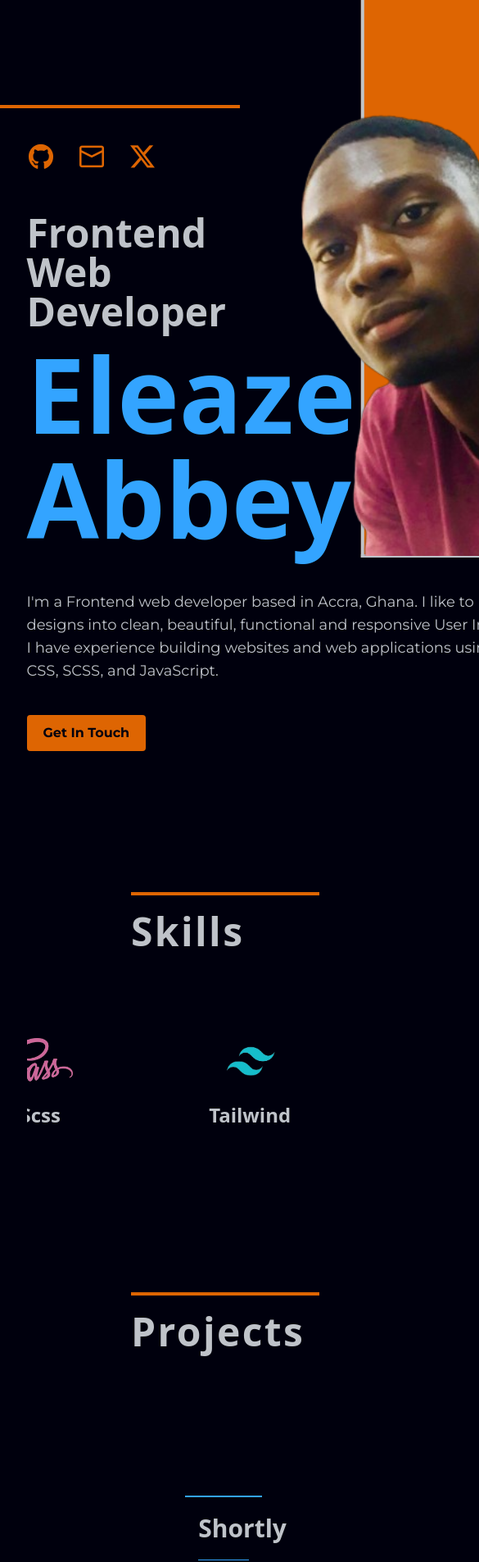
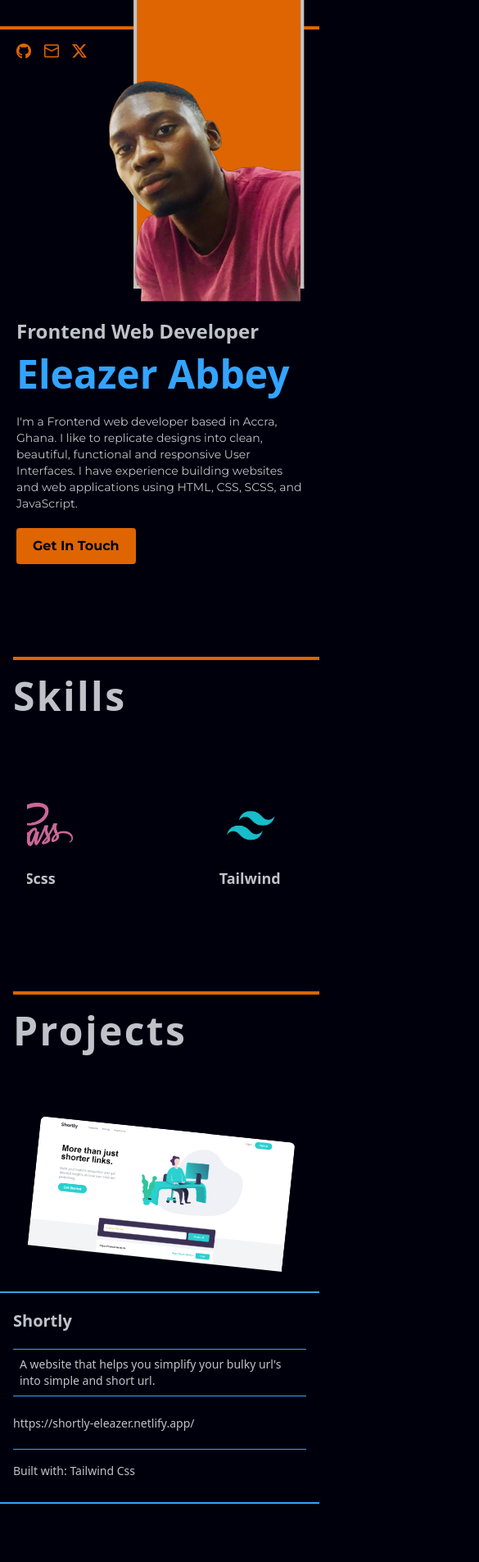
Before and after one commit to abbey-eleazer/portfolio, a Vue app: page / in a window 390 px wide. Shown: the top 1905 px of the page at 82% size, 585 px wide, since content can reach past the window. Built offline with nearby package versions, Linux system fonts and the light colour scheme.

Commit message:
a bit of responsiveness on mobile

```diff
--- a/src/components/GetIntouch.vue
+++ b/src/components/GetIntouch.vue
@@ -1,10 +1,10 @@
 <template>
-  <div class="callout-container">
-    <div class="callout-banner">
-      <h1 class="callout-text">
+  <div class="mx-auto mt-32">
+    <div class="w-[80%] mx-auto mt-32 text-center">
+      <h1 class="text-3xl pb-12 md:text-8xl text-colorSecondary tracking-wide capitalize font-bold md:pb-32">
         together we can<br> build amazing things
       </h1>
-      <a class="callout-btn" href="mailto:abbeyeleazer@gmail.com">get in touch</a>
+      <a class="text-3xl px-4 py-2 md:text-6xl font-semibold capitalize text-colorTertiary  font-serif mx-auto md:px-8 md:py-5 hover:bg-colorTertiary hover:text-colorPrimary hover:rounded-2xl" href="mailto:abbeyeleazer@gmail.com">get in touch</a>
     </div>
   </div>
 </template>
--- a/src/components/HeroSection.vue
+++ b/src/components/HeroSection.vue
@@ -1,29 +1,34 @@
 <template>
   <main>
-    <div class="absolute flex gap-8 ml-[9%] mt-12">
-      <a href="https://github.com/abbey-eleazer"><i class="pi pi-github text-3xl text-colorSecondary cursor-pointer" style=""></i></a>
-      <a href="mailto:abbeyeleazer@gmail.com"><i class="pi pi-envelope text-3xl  text-colorSecondary cursor-pointer"></i></a>
-      <a href="https://x.com/@Abbey_Eleazer"><i class="pi pi-twitter text-3xl  text-colorSecondary cursor-pointer"></i></a>
+    <div class="absolute flex gap-4 ml-5  mt-5 md:mt-12 md:ml-[9%] md:gap-8">
+      <a href="https://github.com/abbey-eleazer"><i class="pi pi-github text-lg md:text-3xl text-colorSecondary cursor-pointer"></i></a>
+      <a href="mailto:abbeyeleazer@gmail.com"><i class="pi pi-envelope text-lg md:text-3xl  text-colorSecondary cursor-pointer"></i></a>
+      <a href="https://x.com/@Abbey_Eleazer"><i class="pi pi-twitter text-lg md:text-3xl  text-colorSecondary cursor-pointer"></i></a>
     </div>
-    <div class=" hero-container">
+
+    <!-- container  -->
+
+    <div class="mt-8 md:grid md:grid-cols-12 md:mt-32 md:pb-32 ">
       <div class="w-full border-t-4 col-span-9 border-colorSecondary"></div>
-      <div class="hero-text">
-        <div class="hero-text-heading">
-          <h2>Frontend web developer</h2>
-          <h1>Eleazer Abbey</h1>
+      <div class="mt-[22rem] pl-5 md:mt-32 text-colorText font-serif col-start-2 col-span-6">
+        <div class="">
+          <h2 class="text-2xl md:text-5xl font-bold font-sans mb-3 capitalize">Frontend web developer</h2>
+          <h1 class="text-5xl mb-6 md:text-9xl font-black font-sans text-colorTertiary md:mb-12">Eleazer Abbey</h1>
         </div>
-          <div class="hero-text-about">
+          <div class="text-sm pr-4 md:w-[40rem] md:text-lg">
             <p>I'm a Frontend web developer based in Accra, Ghana. I like to replicate designs into clean, beautiful, functional and responsive User Interfaces. I have experience building websites and web applications using HTML, CSS, SCSS, and JavaScript.</p>
           </div>
-          <div class="hero-text-btn">
-            <button><a href="mailto:abbeyeleazer@gmail.com">Get In Touch</a></button>
+          <div class="absolute mt-5 md:mt-10">
+            <button class="bg-colorSecondary px-5 py-2.5 rounded font-bold capitalize text-colorPrimary"><a href="mailto:abbeyeleazer@gmail.com">Get In Touch</a></button>
           </div>
       </div>
 
-      <div class="hero-image-wrapper">
-        <div class="hero-image-background">
+      <!-- Inage -->
+
+      <div class="w-[15rem] ml-32 md:w-[30rem] col-start-8 col-span-3">
+        <div class="absolute top-0 w-[13rem] h-[22rem] translate-x-[2.2rem] md:w-[25rem] md:h-[42.5rem]  md:translate-x-[5.3rem] bg-colorSecondary border-t-0 border-4 border-colorText">
         </div>
-          <div class="hero-image"><img class="relative w-full z-10" src="../../images/eleazer.png" alt=""></div>
+          <div class="-translate-y-[33.1rem] -translate-x-[1px]"><img class="relative w-full z-10" src="../../images/eleazer.png" alt=""></div>
       </div>
       <div class="col-span-1 col-start-12"></div>
 
--- a/src/components/NavSection.vue
+++ b/src/components/NavSection.vue
@@ -1,15 +1,15 @@
 <template>
-   <div class="footer">
+   <div class="flex flex-col-reverse md:flex-row justify-evenly items-center w-full h-32 mt-32 bg-colorSecondary mx-auto">
     <div class="name">
       <h3>Eleazer Abbey Nii </h3>
       <p> &copy; 2024</p>
     </div>
-    <div class="socials">
+    <div class="p-4 ">
 
-      <ul class="links">
-        <li><i  class="pi pi-github text-lg cursor-pointer"></i><a href="https://github.com/abbey-eleazer">github</a></li>
-        <li><i class="pi pi-envelope text-lg cursor-pointer"></i><a href="mailto:abbeyeleazer@gmail.com">mail</a></li>
-        <li><i  class="pi pi-twitter text-lg cursor-pointer"></i><a href="https://x.com/@Abbey_Eleazer">twitter</a></li>
+      <ul class=" flex items-center justify-center gap-5">
+        <li class="flex items-center justify-center gap-2 hover:border-b hover:pb-1 hover:border-black"><i  class="pi pi-github text-lg cursor-pointer"></i><a class="font-semibold " href="https://github.com/abbey-eleazer">github</a></li>
+        <li class="flex items-center justify-center gap-2 hover:border-b hover:pb-1 hover:border-black"><i class="pi pi-envelope text-lg cursor-pointer"></i><a class="font-semibold " href="mailto:abbeyeleazer@gmail.com">mail</a></li>
+        <li class="flex items-center justify-center gap-2 hover:border-b hover:pb-1 hover:border-black"><i  class="pi pi-twitter text-lg cursor-pointer"></i><a class="font-semibold " href="https://x.com/@Abbey_Eleazer">twitter</a></li>
       </ul>
     </div>
    </div>
--- a/src/components/ProjectFive.vue
+++ b/src/components/ProjectFive.vue
@@ -1,16 +1,18 @@
+
+
 <template>
-  <div class="project-wrapper">
+  <div class="flex items-center justify-evenly mx-auto mt-12 w-[100%] md:w-[80%] md:mt-32 md:pb-24 flex-col">
 
-   <div class="project-image rotate-6">
+   <div class=" w-[80%] rounded-md pb-10 md:w-[40%] md:rounded-xl object-contain overflow-hidden transform rotate-6">
  <img src="../../images/Fylo.png" alt="">
    </div>
-     <div class="project-text">
-       <h4 class="text-colorText font-bold text-3xl border-b border-colorTertiary pb-5">Fylo</h4>
-       <p class="project-text-description">
+     <div class="h-full w-full px-4 md:w-[30%] border-2 border-l-0 border-r-0 py-5 md:px-4 border-colorTertiary">
+       <h4 class="text-colorText font-bold text-xl md:text-3xl border-b border-colorTertiary pb-5">Fylo</h4>
+       <p class="text-colorText text-sm p-2 md:text-xl md:pt-5 md:pb-5 border-b border-colorTertiary mb-5">
         A website that helps you simplify your bulky url's into simple and short url.
        </p>
-       <a href="https://fylo-eleazer.netlify.app" class="project-text-url">https://fylo-eleazer.netlify.app</a>
-       <p class="project-text-stack">
+       <a href="https://fylo-eleazer.netlify.app" class="hover:text-colorSecondary text-colorText text-sm md:text-xl">https://fylo-eleazer.netlify.app</a>
+       <p class="pt-4 md:pb-5 pb-2 mt-5 border-t border-colorTertiary  text-colorText text-sm md:text-xl">
          Built with: Tailwind Css
        </p>
      </div>
--- a/src/components/ProjectFour.vue
+++ b/src/components/ProjectFour.vue
@@ -1,16 +1,18 @@
+
+
 <template>
-  <div class="project-wrapper-2">
+  <div class="flex items-center justify-evenly mx-auto mt-12 pb-10 w-[100%] md:w-[80%] md:mt-32 md:pb-24 flex-col">
 
-   <div class="project-image rotate-[-6deg]">
+   <div class=" w-[80%] rounded-md pb-10 md:w-[40%] md:rounded-xl object-contain overflow-hidden transform rotate-6">
  <img src="../../images/Loopstudio.png" alt="">
    </div>
-     <div class="project-text">
-       <h4 class="text-colorText font-bold text-3xl border-b border-colorTertiary pb-5">Loop Studio</h4>
-       <p class="project-text-description">
+     <div class="h-full w-full px-4 md:w-[30%] border-2 border-l-0 border-r-0 py-5 md:px-4 border-colorTertiary">
+       <h4 class="text-colorText font-bold text-xl md:text-3xl border-b border-colorTertiary pb-5">Loop Studio</h4>
+       <p class="text-colorText text-sm p-2 md:text-xl md:pt-5 md:pb-5 border-b border-colorTertiary mb-5">
         A website that helps you simplify your bulky url's into simple and short url.
        </p>
-       <a href="https://loopstudios-eleazer.netlify.app" class="project-text-url">https://loopstudios-eleazer.netlify.app</a>
-       <p class="project-text-stack">
+       <a href="https://loopstudios-eleazer.netlify.app" class="hover:text-colorSecondary text-colorText text-sm md:text-xl">https://loopstudios-eleazer.netlify.app</a>
+       <p class="pt-4 md:pb-5 pb-2 mt-5 border-t border-colorTertiary  text-colorText text-sm md:text-xl">
          Built with: Tailwind Css
        </p>
      </div>
--- a/src/components/ProjectOne.vue
+++ b/src/components/ProjectOne.vue
@@ -1,16 +1,16 @@
 <template>
-     <div class="project-wrapper">
+     <div class="flex items-center justify-evenly mx-auto mt-12 pb-10 w-[100%] md:w-[80%] md:mt-32 md:pb-24 flex-col">
 
-      <div class="project-image rotate-6">
+      <div class=" w-[80%] rounded-md pb-10 md:w-[40%] md:rounded-xl object-contain overflow-hidden transform rotate-6">
     <img src="../../images/shortly.png" alt="">
       </div>
-        <div class="project-text">
-          <h4 class="text-colorText font-bold text-3xl border-b border-colorTertiary pb-5">Shortly</h4>
-          <p class="project-text-description">
+        <div class="h-full w-full px-4 md:w-[30%] border-2 border-l-0 border-r-0 py-5 md:px-4 border-colorTertiary">
+          <h4 class="text-colorText font-bold text-xl md:text-3xl border-b border-colorTertiary pb-5">Shortly</h4>
+          <p class="text-colorText text-sm p-2 md:text-xl md:pt-5 md:pb-5 border-b border-colorTertiary mb-5">
            A website that helps you simplify your bulky url's into simple and short url.
           </p>
-          <a href="https://shortly-eleazer.netlify.app/" class="project-text-url">https://shortly-eleazer.netlify.app/</a>
-          <p class="project-text-stack">
+          <a href="https://shortly-eleazer.netlify.app/" class="hover:text-colorSecondary text-colorText text-sm md:text-xl">https://shortly-eleazer.netlify.app/</a>
+          <p class="pt-4 md:pb-5 pb-2 mt-5 border-t border-colorTertiary  text-colorText text-sm md:text-xl">
             Built with: Tailwind Css
           </p>
         </div>
--- a/src/components/ProjectSection.vue
+++ b/src/components/ProjectSection.vue
@@ -1,6 +1,6 @@
 <template>
-  <div class="projects-container">
-    <h3 class="heading-secondary"> Projects</h3>
+  <div class="mx-auto mt-12 md:mt-32">
+    <h3 class="text-colorText ml-4 capitalize text-5xl font-bold tracking-wider md:ml-40 border-t-4 border-colorSecondary pt-5 pb-12"> Projects</h3>
     <div>
    <project-one/>
    <project-two/>
--- a/src/components/SkillsSection.vue
+++ b/src/components/SkillsSection.vue
@@ -1,131 +1,132 @@
 <template>
-  <div class="skills-container">
-  <h2 class="heading-secondary">skills</h2>
+  <div class="flex flex-col -mt-24 md:mt-32">
+  <h2 class="text-colorText ml-4 capitalize text-5xl font-bold tracking-wider md:ml-40 border-t-4 border-colorSecondary pt-5 pb-12">skills</h2>
+
   <div class="skills-animation-wrapper group">
     <ul class="flex gap-40 h-full items-center scroll-anime scroll-smooth group-hover:paused" aria-hidden="true">
-      <li class=" flex-shrink-0">
-        <div class="logo">
+      <li class=" flex flex-col w-[6rem] h-[8rem] items-center">
+        <div class="w-[5rem] h-[5rem] object-contain flex justify-center items-center pb-4">
         <img class="w-full inline-block" src="../../images/html-removebg-preview.png" alt="">
       </div>
-        <h3 class="text-colorText text-2xl font-semibold text-center capitalize">html</h3>
+        <h3 class="text-colorText text-lg md:text-2xl font-semibold text-center capitalize">html</h3>
       </li>
 
-      <li class=" flex-shrink-0">
-        <div class="logo">
+      <li class=" flex flex-col w-[6rem] h-[8rem] items-center">
+        <div class="w-[5rem] h-[5rem] object-contain flex justify-center items-center pb-4">
         <img src="../../images/css3logo.png" alt="">
         </div>
         <h3 class="skills-name">css</h3>
       </li>
-      <li class=" flex-shrink-0">
-        <div class="logo">
+      <li class=" flex flex-col w-[6rem] h-[8rem] items-center">
+        <div class="w-[5rem] h-[5rem] object-contain flex justify-center items-center pb-4">
         <img src="../../images/js-removebg-preview.png" alt="">
       </div>
-        <h3 class="text-colorText text-2xl font-semibold text-center capitalize">JavaScript</h3>
+        <h3 class="text-colorText text-lg md:text-2xl font-semibold text-center capitalize">JavaScript</h3>
       </li>
-      <li class=" flex-shrink-0">
-        <div class="logo">
+      <li class=" flex flex-col w-[6rem] h-[8rem] items-center">
+        <div class="w-[5rem] h-[5rem] object-contain flex justify-center items-center pb-4">
         <img src="../../images/scss-removebg-preview.png" alt="">
       </div>
-        <h3 class="text-colorText text-2xl font-semibold text-center capitalize">scss</h3>
+        <h3 class="text-colorText text-lg md:text-2xl font-semibold text-center capitalize">scss</h3>
       </li>
-      <li class=" flex-shrink-0">
-        <div class="logo">
+      <li class=" flex flex-col w-[6rem] h-[8rem] items-center">
+        <div class="w-[5rem] h-[5rem] object-contain flex justify-center items-center pb-4">
         <img src="../../images/tw-removebg-preview.png" alt="">
       </div>
-        <h3 class="text-colorText text-2xl font-semibold text-center capitalize">tailwind</h3>
+        <h3 class="text-colorText text-lg md:text-2xl font-semibold text-center capitalize">tailwind</h3>
       </li>
-      <li class=" flex-shrink-0">
-        <div class="logo">
+      <li class=" flex flex-col w-[6rem] h-[8rem] items-center">
+        <div class="w-[5rem] h-[5rem] object-contain flex justify-center items-center pb-4">
         <img src="../../images/git-removebg-preview.png" alt="">
       </div>
-        <h3 class="text-colorText text-2xl font-semibold text-center capitalize">git</h3>
+        <h3 class="text-colorText text-lg md:text-2xl font-semibold text-center capitalize">git</h3>
       </li>
-      <li class=" flex-shrink-0">
-        <div class="logo">
+      <li class=" flex flex-col w-[6rem] h-[8rem] items-center">
+        <div class="w-[5rem] h-[5rem] object-contain flex justify-center items-center pb-4">
         <img src="../../images/vue-removebg-preview.png" alt="">
       </div>
-        <h3 class="text-colorText text-2xl font-semibold text-center capitalize">vue</h3>
+        <h3 class="text-colorText text-lg md:text-2xl font-semibold text-center capitalize">vue</h3>
       </li>
-      <li class=" flex-shrink-0">
-        <div class="logo">
+      <li class=" flex flex-col w-[6rem] h-[8rem] items-center">
+        <div class="w-[5rem] h-[5rem] object-contain flex justify-center items-center pb-4">
         <img class="w-[8rem] object-fill" src="../../images/react-removebg-preview.png" alt="">
       </div>
-        <h3 class="text-colorText text-2xl font-semibold text-center capitalize">react</h3>
+        <h3 class="text-colorText text-lg md:text-2xl font-semibold text-center capitalize">react</h3>
       </li>
-      <li class=" flex-shrink-0">
-        <div class="logo">
+      <li class=" flex flex-col w-[6rem] h-[8rem] items-center">
+        <div class="w-[5rem] h-[5rem] object-contain flex justify-center items-center pb-4">
         <img src="../../images/ts-removebg-preview.png" alt="">
       </div>
-        <h3 class="text-colorText text-2xl font-semibold text-center capitalize">typescript</h3>
+        <h3 class="text-colorText text-lg md:text-2xl font-semibold text-center capitalize">typescript</h3>
       </li>
-      <li class=" flex-shrink-0">
-        <div class="logo">
+      <li class=" flex flex-col w-[6rem] h-[8rem] items-center">
+        <div class="w-[5rem] h-[5rem] object-contain flex justify-center items-center pb-4">
         <img src="../../images/node-removebg-preview.png" alt="">
       </div>
-        <h3 class="text-colorText text-2xl font-semibold text-center capitalize">node js</h3>
+        <h3 class="text-colorText text-lg md:text-2xl font-semibold text-center capitalize">node js</h3>
       </li>
     </ul>
     <ul class="flex gap-40 h-full items-center scroll-anime scroll-smooth group-hover:paused" aria-hidden="true">
-      <li class=" flex-shrink-0">
-        <div class="logo">
+      <li class=" flex flex-col w-[6rem] h-[8rem] items-center">
+        <div class="w-[5rem] h-[5rem] object-contain flex justify-center items-center pb-4">
         <img class="w-full inline-block" src="../../images/html-removebg-preview.png" alt="">
       </div>
-        <h3 class="text-colorText text-2xl font-semibold text-center capitalize">html</h3>
+        <h3 class="text-colorText text-lg md:text-2xl font-semibold text-center capitalize">html</h3>
       </li>
 
-      <li class=" flex-shrink-0">
-        <div class="logo">
+      <li class=" flex flex-col w-[6rem] h-[8rem] items-center">
+        <div class="w-[5rem] h-[5rem] object-contain flex justify-center items-center pb-4">
         <img src="../../images/css3logo.png" alt="">
         </div>
         <h3 class="skills-name">css</h3>
       </li>
-      <li class=" flex-shrink-0">
-        <div class="logo">
+      <li class=" flex flex-col w-[6rem] h-[8rem] items-center">
+        <div class="w-[1rem] h-[1rem] md:w-[5rem] md:h-[5rem] object-contain flex justify-center items-center pb-4">
         <img src="../../images/js-removebg-preview.png" alt="">
       </div>
-        <h3 class="text-colorText text-2xl font-semibold text-center capitalize">JavaScript</h3>
+        <h3 class="text-colorText text-lg md:text-2xl font-semibold text-center capitalize">JavaScript</h3>
       </li>
-      <li class=" flex-shrink-0">
-        <div class="logo">
+      <li class=" flex flex-col w-[6rem] h-[8rem] items-center">
+        <div class="w-[5rem] h-[5rem] object-contain flex justify-center items-center pb-4">
         <img src="../../images/scss-removebg-preview.png" alt="">
       </div>
-        <h3 class="text-colorText text-2xl font-semibold text-center capitalize">scss</h3>
+        <h3 class="text-colorText text-lg md:text-2xl font-semibold text-center capitalize">scss</h3>
       </li>
-      <li class=" flex-shrink-0">
-        <div class="logo">
+      <li class=" flex flex-col w-[6rem] h-[8rem] items-center">
+        <div class="w-[5rem] h-[5rem] object-contain flex justify-center items-center pb-4">
         <img src="../../images/tw-removebg-preview.png" alt="">
       </div>
-        <h3 class="text-colorText text-2xl font-semibold text-center capitalize">tailwind</h3>
+        <h3 class="text-colorText text-lg md:text-2xl font-semibold text-center capitalize">tailwind</h3>
       </li>
-      <li class=" flex-shrink-0">
-        <div class="logo">
+      <li class=" flex flex-col w-[6rem] h-[8rem] items-center">
+        <div class="w-[5rem] h-[5rem] object-contain flex justify-center items-center pb-4">
         <img src="../../images/git-removebg-preview.png" alt="">
       </div>
-        <h3 class="text-colorText text-2xl font-semibold text-center capitalize">git</h3>
+        <h3 class="text-colorText text-lg md:text-2xl font-semibold text-center capitalize">git</h3>
       </li>
-      <li class=" flex-shrink-0">
-        <div class="logo">
+      <li class=" flex flex-col w-[6rem] h-[8rem] items-center">
+        <div class="w-[5rem] h-[5rem] object-contain flex justify-center items-center pb-4">
         <img src="../../images/vue-removebg-preview.png" alt="">
       </div>
-        <h3 class="text-colorText text-2xl font-semibold text-center capitalize">vue</h3>
+        <h3 class="text-colorText text-lg md:text-2xl font-semibold text-center capitalize">vue</h3>
       </li>
-      <li class=" flex-shrink-0">
-        <div class="logo">
+      <li class=" flex flex-col w-[6rem] h-[8rem] items-center">
+        <div class="w-[5rem] h-[5rem] object-contain flex justify-center items-center pb-4">
         <img class="w-[8rem] object-fill" src="../../images/react-removebg-preview.png" alt="">
       </div>
-        <h3 class="text-colorText text-2xl font-semibold text-center capitalize">react</h3>
+        <h3 class="text-colorText text-lg md:text-2xl font-semibold text-center capitalize">react</h3>
       </li>
-      <li class=" flex-shrink-0">
-        <div class="logo">
+      <li class=" flex flex-col w-[6rem] h-[8rem] items-center">
+        <div class="w-[5rem] h-[5rem] object-contain flex justify-center items-center pb-4">
         <img src="../../images/ts-removebg-preview.png" alt="">
       </div>
-        <h3 class="text-colorText text-2xl font-semibold text-center capitalize">typescript</h3>
+        <h3 class="text-colorText text-lg md:text-2xl font-semibold text-center capitalize">typescript</h3>
       </li>
-      <li class=" flex-shrink-0">
-        <div class="logo">
+      <li class=" flex flex-col w-[6rem] h-[8rem] items-center">
+        <div class="w-[5rem] h-[5rem] object-contain flex justify-center items-center pb-4">
         <img src="../../images/node-removebg-preview.png" alt="">
       </div>
-        <h3 class="text-colorText text-2xl font-semibold text-center capitalize">node js</h3>
+        <h3 class="text-colorText text-lg md:text-2xl font-semibold text-center capitalize">node js</h3>
       </li>
     </ul>
 
--- a/style.css
+++ b/style.css
@@ -7,61 +7,11 @@
   @apply bg-colorPrimary;
 }
 
-.hero-container {
-  @apply grid grid-cols-12 mt-32 pb-32;
-}
-
-.hero-text {
-  @apply mt-32 text-colorText font-serif col-start-2 col-span-6;
-}
-
-.hero-image-wrapper {
-  @apply ml-32 w-[30rem] col-start-8 col-span-3;
-}
-
-.hero-image-background {
-  @apply absolute w-[25rem] h-[42.5rem] top-0 translate-x-[5.3rem] bg-colorSecondary  border-t-0 border-4 border-colorText;
-}
-
-.hero-text-heading h1 {
-  @apply text-9xl font-black font-sans text-colorTertiary mb-12;
-}
-
-.hero-text-heading h2 {
-  @apply text-5xl font-bold font-sans mb-3 capitalize;
-}
-
-.hero-text-about {
-  @apply w-[40rem] text-lg;
-}
-
-.hero-text-btn {
-  @apply absolute mt-10;
-}
-.hero-text-btn button {
-  @apply bg-colorSecondary px-5 py-2.5 rounded font-bold capitalize text-colorPrimary;
-}
-
-/* SKILLS  */
-
-.skills-container {
-  @apply flex flex-col mt-32;
-}
-.skills-container ul li {
-  @apply flex flex-col w-[6rem] h-[8rem] items-center;
-}
-
-.logo {
-  @apply w-[5rem] h-[5rem] object-contain flex justify-center items-center pb-4;
-}
 
 .skills-name {
   @apply text-colorText text-2xl font-semibold text-center capitalize;
 }
 
-.heading-secondary {
-  @apply text-colorText capitalize text-5xl font-bold tracking-wider ml-40 border-t-4 border-colorSecondary pt-5 pb-12;
-}
 
 .skills-animation-wrapper {
   @apply flex gap-40 w-[83%] h-60 mx-auto overflow-hidden;
@@ -87,10 +37,6 @@
   }
 }
 
-.projects-container {
-  @apply mx-auto mt-32;
-}
-
 .project-wrapper {
   @apply flex items-center justify-evenly mx-auto w-[80%] mt-32 pb-24;
 }
@@ -98,66 +44,7 @@
   @apply flex flex-row-reverse items-center justify-evenly mx-auto w-[80%] mt-32 pb-24;
 }
 
-.project-image {
-  @apply w-[40%] rounded-xl object-contain overflow-hidden transform;
-}
-
-.project-text {
-  @apply h-full w-[30%] border-2 border-l-0 border-r-0 py-5 px-4 border-colorTertiary;
-}
-
-.project-text-description {
-  @apply text-colorText text-xl pt-5 pb-5 border-b border-colorTertiary mb-5;
-}
-
-.project-text-url {
-  @apply hover:text-colorSecondary text-colorText text-xl;
-}
-.project-text-stack {
-  @apply pt-4 pb-5 mt-5 border-t border-colorTertiary  text-colorText text-xl;
-};
-
-/* nav */
-
-.footer {
-  @apply flex justify-evenly items-center w-full h-32 mt-32 bg-colorSecondary mx-auto
-}
 
 .name {
   @apply text-center text-lg font-semibold
 }
-
-.socials {
-  @apply p-4
-}
-
-.links {
-  @apply flex items-center justify-center gap-5
-}
-.links li {
-  @apply flex items-center justify-center gap-2 hover:border-b hover:pb-1 hover:border-black
-}
-
-.links li a {
-  @apply font-semibold
-}
-
-
-
-/* callout */
-
-.callout-container {
-  @apply mx-auto mt-32;
-}
-
-.callout-banner {
-  @apply w-[80%] mx-auto mt-32 text-center ;
-}
-
-.callout-text {
-  @apply text-8xl text-colorSecondary tracking-wide capitalize font-bold pb-32;
-}
-
-.callout-btn {
-  @apply text-6xl font-semibold capitalize text-colorTertiary  font-serif mx-auto px-8 py-5 hover:bg-colorTertiary hover:text-colorPrimary hover:rounded-2xl;
-}
```
Also changed, not shown: src/components/ProjectThree.vue (+9 -7 lines), src/components/ProjectTwo.vue (+11 -10 lines).
